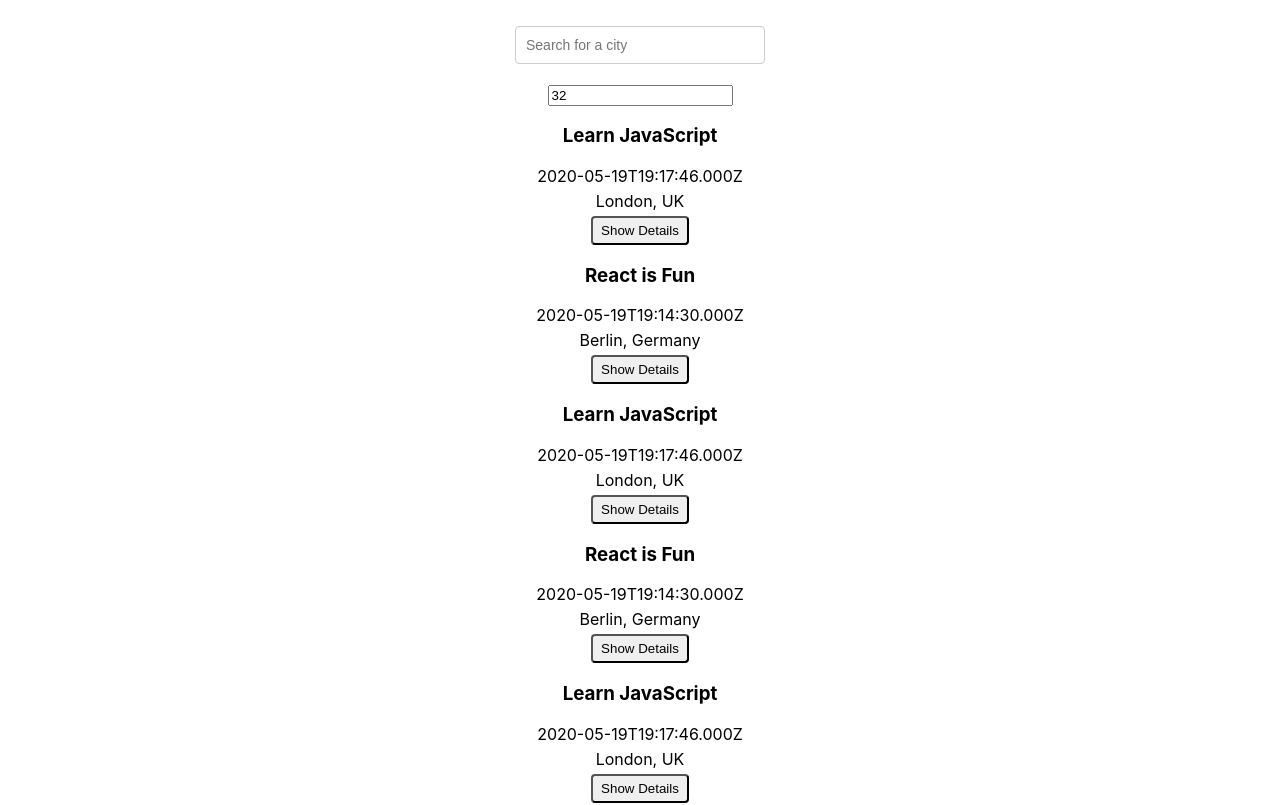
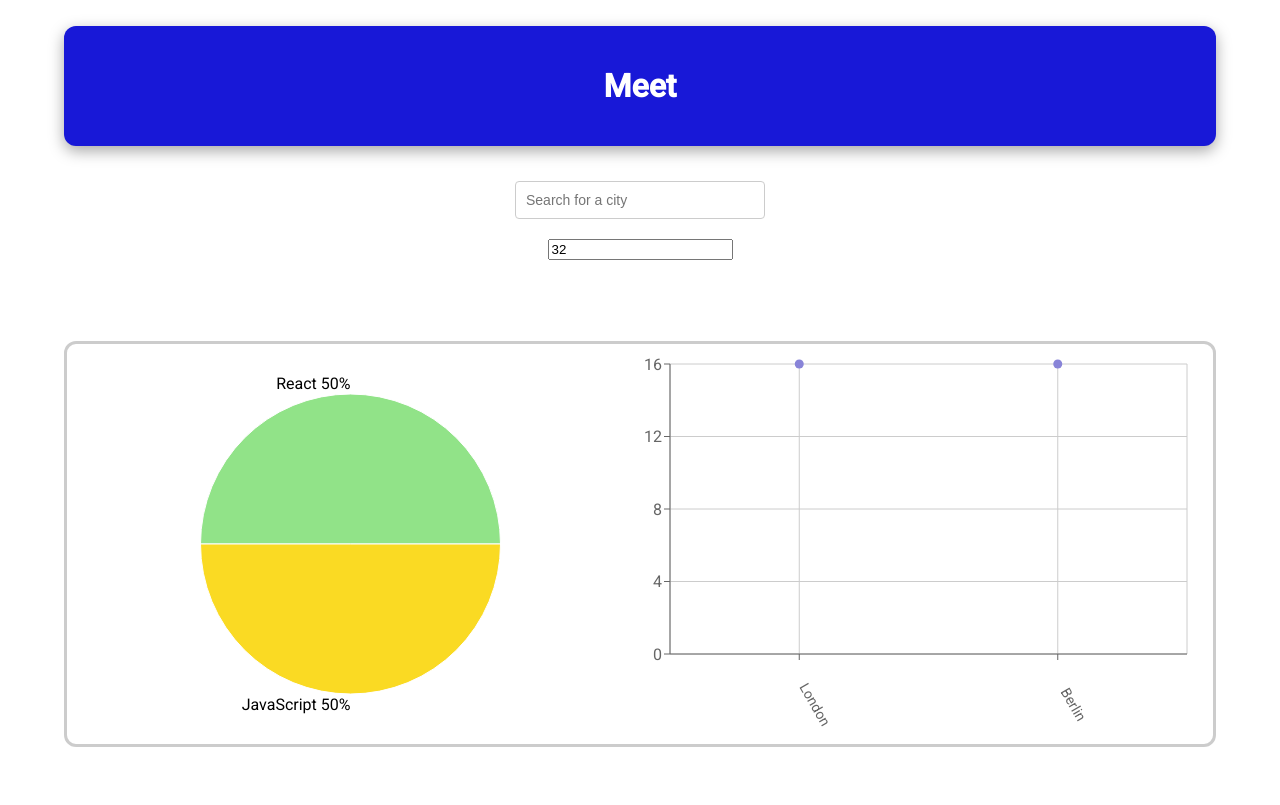
Before and after one commit to bondcab/Meet, a React (Create React App) app: page / in a window 1280 px wide. Shown: the top 805 px of the page. Built offline with nearby package versions, Linux system fonts and the light colour scheme; what atatus-spa would draw is missing.

Commit message:
exercise_4.10

```diff
--- a/package.json
+++ b/package.json
@@ -8,10 +8,12 @@
     "@testing-library/react": "^13.4.0",
     "@testing-library/user-event": "^14.5.1",
     "atatus-spa": "^4.6.0",
+    "country-list": "^2.3.0",
     "nprogress": "^0.2.0",
     "react": "^18.2.0",
     "react-dom": "^18.2.0",
     "react-scripts": "5.0.1",
+    "recharts": "^2.10.1",
     "web-vitals": "^2.1.4",
     "workbox-background-sync": "^6.6.0",
     "workbox-broadcast-update": "^6.6.0",
--- /dev/null
+++ b/public/googleb4451a07372f2c2d.html
@@ -0,0 +1 @@
+google-site-verification: googleb4451a07372f2c2d.html
--- a/public/index.html
+++ b/public/index.html
@@ -3,6 +3,12 @@
   <head>
     <meta charset="utf-8" />
     <link rel="icon" href="%PUBLIC_URL%/favicon.ico" />
+    <link rel="preconnect" href="https://fonts.googleapis.com" />
+    <link rel="preconnect" href="https://fonts.gstatic.com" crossorigin />
+    <link
+      href="https://fonts.googleapis.com/css2?family=Bebas+Neue&family=Exo+2:wght@500&family=Libre+Bodoni:wght@500&family=Limelight&family=Montserrat:ital,wght@1,500&family=Playfair+Display&family=Roboto&display=swap"
+      rel="stylesheet"
+    />
     <meta name="viewport" content="width=device-width, initial-scale=1" />
     <meta name="theme-color" content="#000000" />
     <meta
--- a/src/App.css
+++ b/src/App.css
@@ -2,6 +2,11 @@
 .App {
   text-align: center;
   padding: 2% 5%;
+}
+
+body,
+html {
+  font-family: "Roboto", sans-serif;
 }
 
 .App * {
@@ -32,6 +37,7 @@ input[type="number"] {
 
 .city {
   width: 250px;
+  border-radius: 20px;
 }
 
 #city-search {
@@ -39,6 +45,7 @@ input[type="number"] {
   flex-direction: column;
   margin: auto;
   position: relative;
+  margin-top: 35px;
 }
 
 .suggestions {
@@ -84,6 +91,23 @@ input[type="number"] {
   border-radius: 4px;
   outline: none;
   cursor: pointer;
+  margin-top: 20px;
+  margin-bottom: 12px;
+
+  font-size: 16px;
+  border: 2px solid #1a1a1a;
+  border-radius: 15px;
+  background-color: transparent;
+  /* color: #3b3b3b; */
+  font-weight: 600;
+  padding: 8px 12px;
+}
+
+.details-btn:hover {
+  color: #fff;
+  background-color: rgb(24, 24, 215);
+  box-shadow: rgba(0, 0, 0, 0.25) 0 8px 15px;
+  transform: translateY(-2px);
 }
 
 .alerts-container {
@@ -93,3 +117,58 @@ input[type="number"] {
   width: 250px;
   z-index: 1000;
 }
+
+.charts-container {
+  display: grid;
+  grid-template-columns: 1fr 1fr;
+  /* margin-top: 80px; */
+  margin-bottom: 100px;
+  border: solid rgba(0, 0, 0, 0.2);
+  border-radius: 12px;
+}
+
+@media (max-width: 768px) {
+  .charts-container {
+    grid-template-columns: 1fr;
+  }
+}
+
+.banner {
+  display: flex;
+  justify-content: center;
+  align-items: center;
+  width: 100%;
+  height: 120px;
+  background-color: rgb(24, 24, 215);
+  /* margin-bottom: 100px; */
+  border-radius: 12px;
+  color: white;
+  box-shadow: rgba(0, 0, 0, 0.35) 0px 5px 15px;
+}
+
+.searchContainers {
+  /* border: solid black; */
+  height: 160px;
+}
+
+.eventListItem {
+  border: solid black;
+  margin-bottom: 30px;
+  border-radius: 12px;
+}
+
+.eventTitle {
+  border-bottom: black solid;
+  padding-bottom: 15px;
+}
+
+/* .flagContainer {
+  display: flex;
+  justify-content: center;
+}
+
+.flag {
+  height: 50px;
+  display: block;
+  border-radius: 8px;
+} */
--- a/src/App.js
+++ b/src/App.js
@@ -5,6 +5,8 @@ import EventCount from "./components/EventCount";
 import { useEffect, useState } from "react";
 import { getEvents, extractLocations } from "./api";
 import { InfoAlert, ErrorAlert, WarningAlert } from "./components/Alert";
+import CityEventsChart from "./components/CityEventsChart";
+import EventGenresChart from "./components/EventGenresChart";
 
 const App = () => {
   const [events, setEvents] = useState([]);
@@ -41,11 +43,16 @@ const App = () => {
 
   return (
     <div className="App">
+      <div className="banner">
+        <h1 className="heading">Meet</h1>
+      </div>
+
       <div className="alerts-container">
         {infoAlert.length ? <InfoAlert text={infoAlert} /> : null}
         {errorAlert.length ? <ErrorAlert text={errorAlert} /> : null}
         {warningAlert.length ? <WarningAlert text={warningAlert} /> : null}
       </div>
+      <div className="searchContainers">
         <CitySearch
           allLocations={allLocations}
           setCurrentCity={setCurrentCity}
@@ -56,6 +63,12 @@ const App = () => {
           currentNOE={currentNOE}
           setErrorAlert={setErrorAlert}
         />
+      </div>
+
+      <div className="charts-container">
+        <EventGenresChart events={events} />
+        <CityEventsChart allLocations={allLocations} events={events} />
+      </div>
       <EventList events={events} />
     </div>
   );
--- /dev/null
+++ b/src/components/CityEventsChart.js
@@ -0,0 +1,62 @@
+import { useState, useEffect } from "react";
+import {
+  ScatterChart,
+  Scatter,
+  XAxis,
+  YAxis,
+  CartesianGrid,
+  Tooltip,
+  ResponsiveContainer,
+} from "recharts";
+
+const CityEventsChart = ({ allLocations, events }) => {
+  const [data, setData] = useState([]);
+
+  useEffect(() => {
+    setData(getData());
+  }, [`${events}`]);
+
+  const getData = () => {
+    const data = allLocations.map((location) => {
+      const count = events.filter(
+        (event) => event.location === location
+      ).length;
+      const city = location.split(/, | - /)[0];
+      return { city, count };
+    });
+    return data;
+  };
+
+  return (
+    <ResponsiveContainer width="99%" height={400}>
+      <ScatterChart
+        margin={{
+          top: 20,
+          right: 20,
+          bottom: 60,
+          left: -30,
+        }}
+      >
+        <CartesianGrid />
+        <XAxis
+          type="category"
+          dataKey="city"
+          name="City"
+          angle={60}
+          interval={0}
+          tick={{ dx: 20, dy: 40, fontSize: 14 }}
+        />
+        <YAxis
+          type="number"
+          dataKey="count"
+          name="Number of events"
+          allowDecimals={false}
+        />
+        <Tooltip cursor={{ strokeDasharray: "3 3" }} />
+        <Scatter name="A school" data={data} fill="#8884d8" />
+      </ScatterChart>
+    </ResponsiveContainer>
+  );
+};
+
+export default CityEventsChart;
--- a/src/components/Event.js
+++ b/src/components/Event.js
@@ -1,19 +1,23 @@
 import { useState } from "react";
 
 function Event({ event }) {
-  const { summary, created, location, htmlLink, description } = event;
+  const { summary, location, htmlLink, description } = event;
   const [hidden, setHidden] = useState(true);
+  const date = event.created;
+  const dateShort = date.slice(0, 10);
+  const time = date.slice(14, 19);
 
   function handleOnClick() {
     setHidden(!hidden);
   }
 
   return (
-    <div>
+    <div className="eventListItem">
       <li className="eventCard">
         <h3 className="eventTitle">{summary}</h3>
-        <p>{created}</p>
+        <p>{dateShort}</p>
         <p>{location}</p>
+
         {hidden ? null : (
           <div>
             <h4>About event:</h4>
--- /dev/null
+++ b/src/components/EventGenresChart.js
@@ -0,0 +1,71 @@
+import React, { useState, useEffect } from "react";
+import { PieChart, Pie, ResponsiveContainer, Cell } from "recharts";
+
+const EventGenresChart = ({ events }) => {
+  const [data, setData] = useState([]);
+  const genres = ["React", "JavaScript", "Node", "jQuery", "Angular"];
+  const COLORS = ["#91e388", "#fada23", "#1818d7", "#bebec4", "#f5edb0"];
+
+  useEffect(() => {
+    setData(getData());
+  }, [`${events}`]);
+
+  const getData = () => {
+    const data = genres.map((genre) => {
+      const filteredEvents = events.filter((event) =>
+        event.summary.includes(genre)
+      );
+
+      return { name: genre, value: filteredEvents.length };
+    });
+    return data;
+  };
+
+  const renderCustomizedLabel = ({
+    cx,
+    cy,
+    midAngle,
+    innerRadius,
+    outerRadius,
+    percent,
+    index,
+  }) => {
+    const RADIAN = Math.PI / 180;
+    const radius = outerRadius;
+    const x = cx + radius * Math.cos(-midAngle * RADIAN) * 1.07;
+    const y = cy + radius * Math.sin(-midAngle * RADIAN) * 1.07;
+    return percent ? (
+      <text
+        x={x}
+        y={y}
+        fill="black"
+        textAnchor={x > cx ? "start" : "end"}
+        dominantBaseline="central"
+      >
+        {`${genres[index]} ${(percent * 100).toFixed(0)}%`}
+      </text>
+    ) : null;
+  };
+
+  return (
+    <ResponsiveContainer width="99%" height={400}>
+      <PieChart>
+        <Pie
+          data={data}
+          dataKey="value"
+          fill="black"
+          labelLine={false}
+          label={renderCustomizedLabel}
+          outerRadius={150}
+          style={{ color: "black" }}
+        >
+          {data.map((entry, index) => (
+            <Cell key={`cell-${index}`} fill={COLORS[index % COLORS.length]} />
+          ))}
+        </Pie>
+      </PieChart>
+    </ResponsiveContainer>
+  );
+};
+
+export default EventGenresChart;
```
Also changed, not shown: src/setupTests.js (+17 -0 lines), 2 other files (tests, documents, lock files or other folders). Lines whose indentation alone changed are shown as unchanged.
